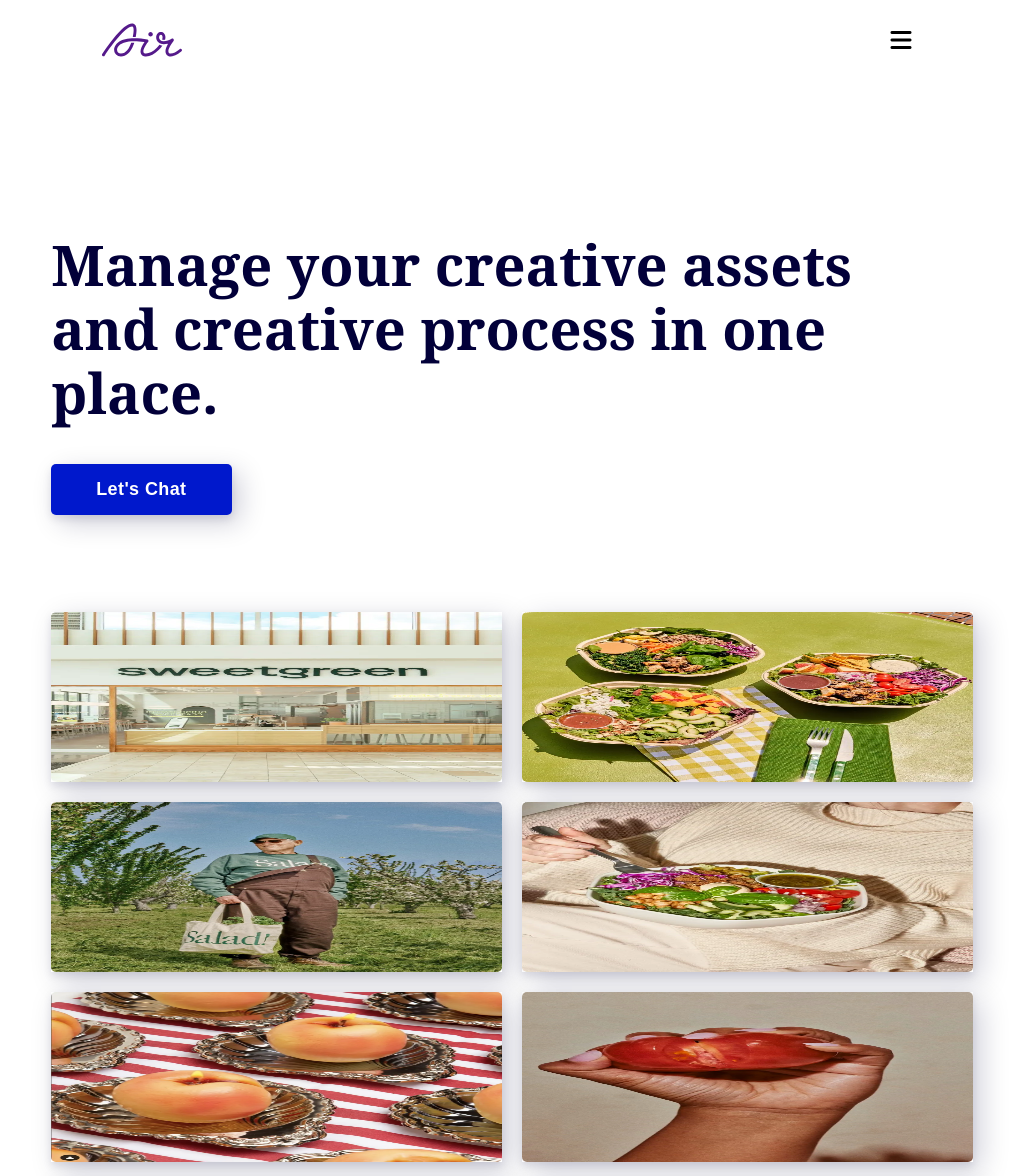
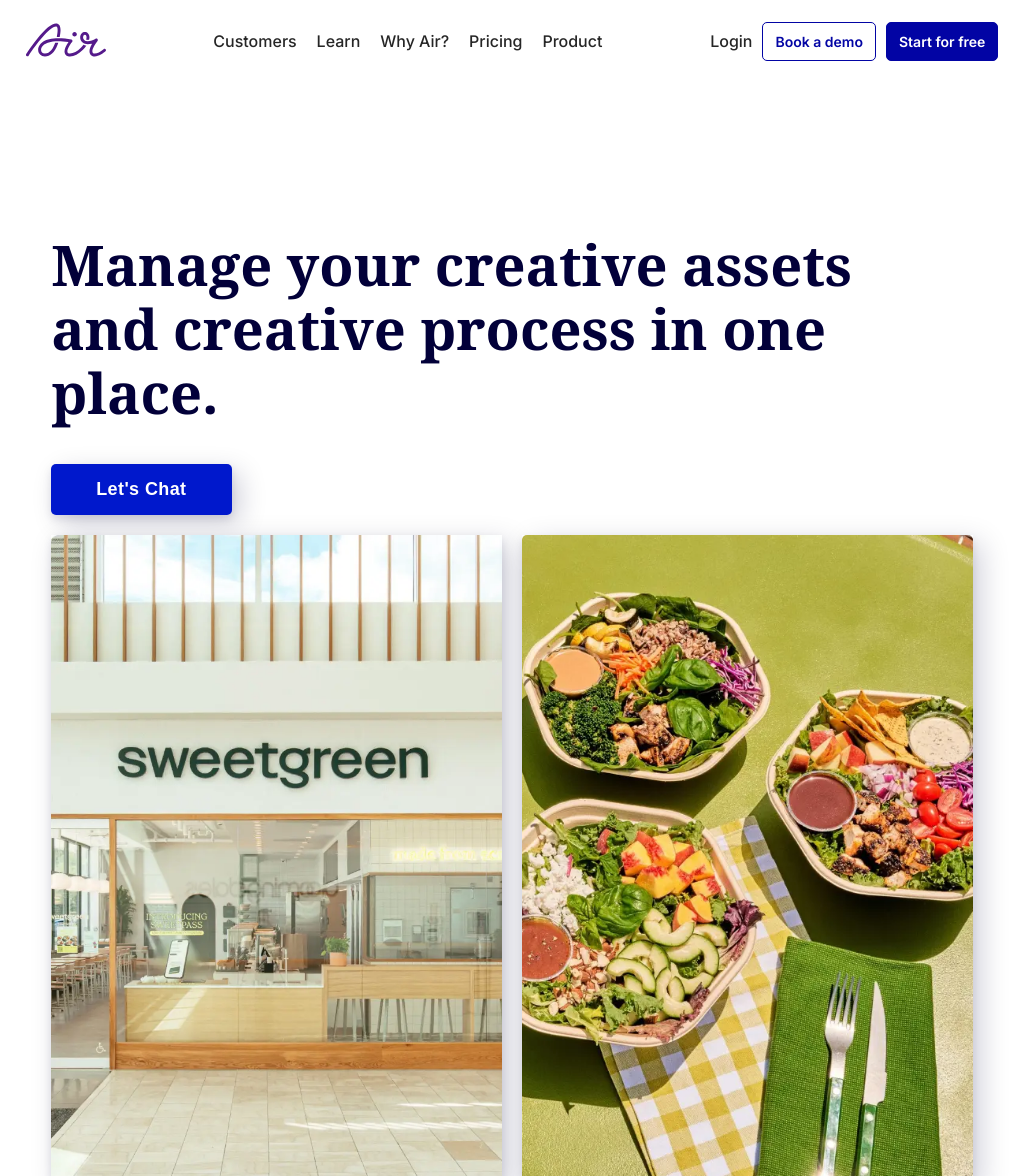
Before and after one commit to Ali-Fathy/Bootstrap-Template-Task, a plain HTML site: page index.html in a window 1024 px wide. Shown: the top 1176 px of the page. Drawn offline with Linux system fonts and the light colour scheme.

Commit message:
Updated Bootstrap setup and page text

```diff
--- a/index.html
+++ b/index.html
@@ -18,7 +18,7 @@
       /></a>
       <div class="btn_menu_container_links">
         <button class="menu-btn">
-          <i class="fas fa-bars"></i>
+          <i class="icon fas fa-bars"></i>
         </button>
         <nav class="menu-links" id="menuLinks">
           <a href="#" id="book_demo__btn" class="book_demo__btn">Book a demo</a>
@@ -131,6 +131,7 @@
         <a href="#" class="paragraph__link">Start for free →</a>
       </p>
     </footer>
+
     <script src="main.js"></script>
   </body>
 </html>
--- a/main.js
+++ b/main.js
@@ -1,11 +1,11 @@
 let menuBtn = document.querySelector(".menu-btn");
+
 menuBtn.addEventListener("click", () => {
-  document.getElementById("menuLinks").classList.toggle("show");
+  menuLinks.classList.toggle("show");
 });
 
-// Optional: click outside to close
 window.onclick = function (e) {
-  if (!e.target.matches(".menu-btn")) {
+  if (!e.target.matches(".menu-btn") && !e.target.matches(".icon")) {
     const menu = document.getElementById("menuLinks");
     if (menu.classList.contains("show")) {
       menu.classList.remove("show");
--- a/media-queries.css
+++ b/media-queries.css
@@ -1,11 +1,20 @@
 
 
-@media screen and (min-width: 1050px){
+@media screen and (min-width: 950px) and (max-width: 1050px){
+    .header{
+        width: 95%;
+        margin: 0px auto;
+        display: flex;
+        justify-content: space-between;
+        align-items: center ;
+    }
+}
+@media screen and (min-width: 950px) {
     .btn_menu_container_links{
         display: none !important;
     }
 }
-@media screen and (max-width: 1049px){
+@media screen and (max-width: 949px){
     .header__links{
         display: none;
     }
@@ -14,84 +23,59 @@
     }
 }
 
+@media screen and (min-width: 950px){
+    .header__links{
+        width: 40% !important;
+    }
+}
 @media screen and (max-width: 1050px){
     .hero{
         display: grid;
         grid-template-columns: repeat(2, 1fr);
-        grid-template-rows: repeat(7 , 170px);
+        grid-template-rows: unset;
         .hero__text{
             grid-column: 1/ span 2;
             grid-row: 1/span 2;
             }
             .hero__item__1{
                 grid-column: 1;
-                grid-row: 3/span 1;
-                .item__img{
-                    object-fit:fill;
-                  }
+                grid-row: 3/span 2;
               }
               .hero__item__2{
                 grid-column: 2;
-                grid-row:3;
-                .item__img{
-                    object-fit:fill;
-                  }
+                grid-row:3/span 2;
               }
               .hero__item__3{
                 grid-column: 1;
-                grid-row:4;
-                .item__img{
-                    object-fit:fill;
-                  }
+                grid-row:5/span 2;
               }
               .hero__item__4{
                 grid-column: 2;
-                grid-row: 4;
-                .item__img{
-                    object-fit:fill;
-                  }
+                grid-row:5/span 2;
               }
               .hero__item__5{
                 grid-column: 1;
-                grid-row: 5;
-                .item__img{
-                    object-fit:fill;
-                  }
+                grid-row:7/span 2;
               }
               .hero__item__6{
                 grid-column: 2;
-                grid-row: 5;
-                .item__img{
-                    object-fit:fill;
-                  }
+                grid-row:7/span 2;
               }
               .hero__item__7{
                 grid-column: 1;
-                grid-row: 6;
-                .item__img{
-                    object-fit:fill;
-                  }
+                grid-row:9/span 2;
               }
               .hero__item__8{
                 grid-column: 2;
-                grid-row: 6;
-                .item__img{
-                    object-fit:fill;
-                  }
+                grid-row:9/span 2;
               }
               .hero__item__9{
                 grid-column: 1;
-                grid-row: 7;
-                .item__img{
-                    object-fit:fill;
-                  }
+                grid-row:11/span 2;
               }
               .hero__item__10{
                 grid-column: 2;
-                grid-row: 7;
-                .item__img{
-                    object-fit:fill;
-                  }
+                grid-row:11/span 2;
               }
     }
 
@@ -104,10 +88,3 @@
         justify-self: center;
     }
 }
-
-
-@media screen and (min-width: 1080px){
-    .header__links{
-        width: 40% !important;
-    }
-}
--- a/style.css
+++ b/style.css
@@ -63,9 +63,14 @@ a{
       background: none;
       border: none;
       cursor: pointer;
-      font-size: 24px; /* Controls icon size */
-      color: #000;     /* Set your icon color */
+      font-size: 24px;
+      color: #000;
+      /* background-color: red; */
       padding: 10px;
+    }
+
+    .menu-btn:hover{
+      background-color: #ddd;
     }
 
     .menu-links {
```
